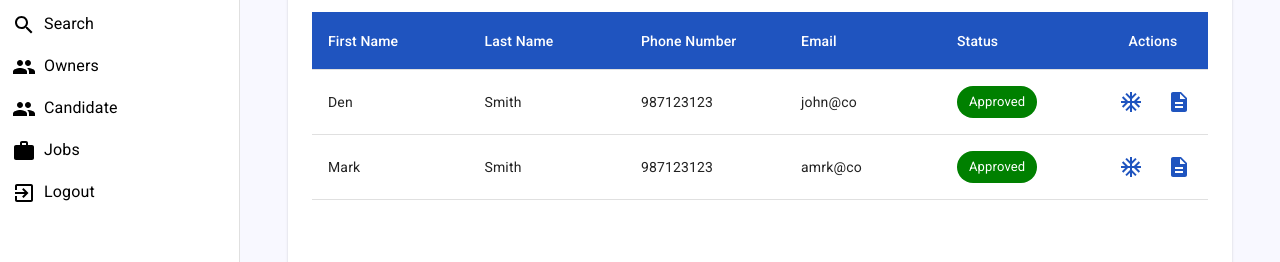
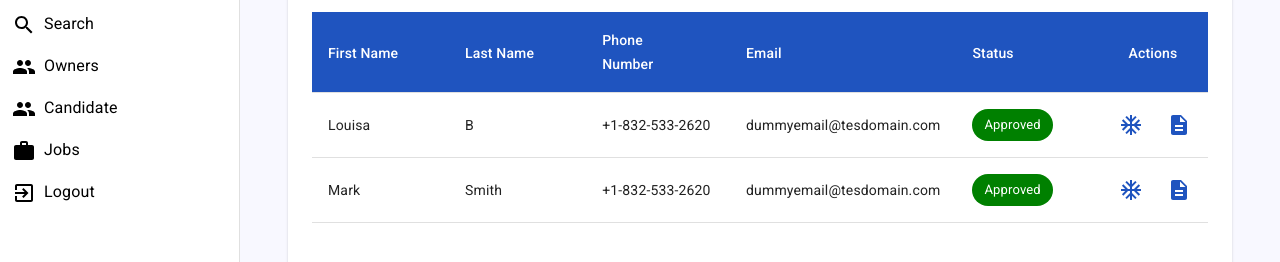
Before and after one commit to technoark786/allPros-1, a Next.js app: page /candidates in a window 1280 px wide. Shown: the part 220-482 px from the top of the page. Built offline with nearby package versions, Linux system fonts and the light colour scheme.

Commit message:
Update index.jsx

```diff
--- a/pages/candidates/index.jsx
+++ b/pages/candidates/index.jsx
@@ -25,18 +25,18 @@ function CandidatesPage() {
     const [candidates, setCandidates] = useState([
         {
             id: 1,
-            firstName: "Den",
-            lastName: "Smith",
-            email: "john@co",
-            phone: "987123123",
+            firstName: "Louisa",
+            lastName: "B",
+            email: "dummyemail@tesdomain.com",
+            phone: "+1-832-533-2620",
             status: "Approved",
         },
         {
             id: 2,
             firstName: "Mark",
             lastName: "Smith",
-            email: "amrk@co",
-            phone: "987123123",
+            email: "dummyemail@tesdomain.com",
+            phone: "+1-832-533-2620",
             status: "Approved",
         },
     ]);
```
